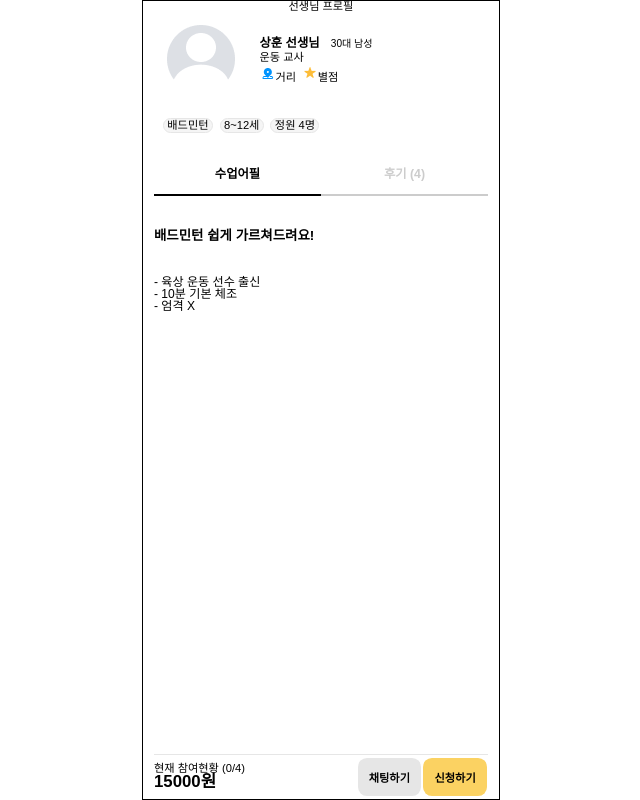
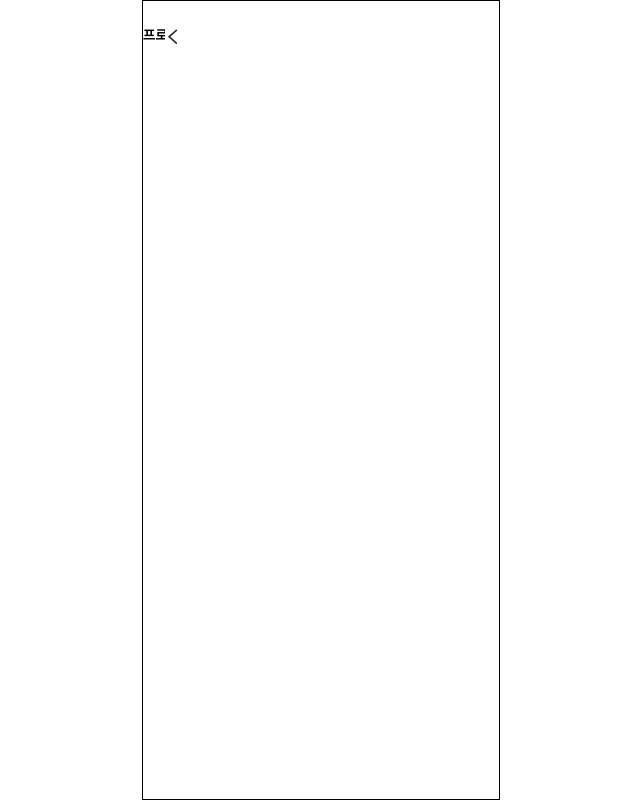
Before and after one commit to silver0108/Frontend, a React (Vite) app: page /profile in a window 1280 px wide. Shown: the whole page, without its empty margins (319-959 px from the left). Built offline with nearby package versions, Linux system fonts and the light colour scheme; the HTML template or start-up script is replaced by a standard one.

Commit message:
[ style ] 페이지 네이밍 변경

```diff
--- a/src/Router.tsx
+++ b/src/Router.tsx
@@ -7,9 +7,11 @@ import Home from "./pages/Home";
 import LanguagePage from "./pages/LanguagePage";
 import MusicPage from "./pages/MusicPage";
 import PopularTeacherPage from "./pages/PopularTeacherPage";
-import Profile from "./pages/Profile";
 import RecommendedTeacherPage from "./pages/RecommendedTeacherPage";
+import Class from "./pages/Class";
 import Writing from "./pages/Writing";
+import ProfilePage from "./pages/ProfilePage";
+
 
 export default function Router() {
     return (
@@ -23,10 +25,9 @@ export default function Router() {
           <Route path="/close-distance" element={<CloseDistanceTeacherPage />} />
           <Route path="/recommended-teacher" element={<RecommendedTeacherPage />} />
           <Route path="/popular-teacher" element={<PopularTeacherPage />} />
-          <Route path="/Profile" element={<Profile/>} />
+          <Route path="/class" element={<Class/>} />
           <Route path="/writing" element={<Writing/>} />
-          <Route path="/Profile" element={<Profile/>} />
-          <Route path="/writing" element={<Writing/>} />
+          <Route path="/profile" element={<ProfilePage/>} />
         </Routes>
       </BrowserRouter>
     );
--- a/src/components/ClassAppeal.tsx
+++ b/src/components/class/ClassAppeal.tsx
@@ -1,5 +1,5 @@
 import styled from "styled-components";
-import { WritingProps } from "../types/WritingData";
+import { WritingProps } from "../../types/WritingData";
 
 
 const ClassAppeal = (props:WritingProps) => {
--- a/src/components/ParticipationInfo.tsx
+++ b/src/components/class/ParticipationInfo.tsx
@@ -1,7 +1,7 @@
 import { useState } from 'react';
 import styled from "styled-components";
-import Modal from './common/Modal';
-import { ProfileProps } from '../types/ProfileData';
+import Modal from '../common/Modal';
+import { ProfileProps } from '../../types/ProfileData';
 
 
 const ParticipationInfo = (props:ProfileProps) => {
--- a/src/components/ProfileInfo.tsx
+++ b/src/components/class/ProfileInfo.tsx
@@ -1,6 +1,6 @@
 import styled from "styled-components";
 
-import { ProfileProps } from "../types/ProfileData";
+import { ProfileProps } from "../../types/ProfileData";
 
 
 const ProfileInfo = (props:ProfileProps) => {
--- a/src/components/Review.tsx
+++ b/src/components/class/Review.tsx
@@ -1,5 +1,5 @@
 import styled from "styled-components";
-import { ReviewProps } from "../types/ReviewData";
+import { ReviewProps } from "../../types/ReviewData";
 
 
 const Review = (props:ReviewProps) => {
--- /dev/null
+++ b/src/pages/ProfilePage.tsx
@@ -0,0 +1,28 @@
+import { styled } from "styled-components";
+import TopBar from "../components/common/TopBar";
+
+export default function ProfilePage() {
+
+  return(
+    <St.ProfilePageWrapper>
+      <TopBar message="프로필"/>
+      <St.ProfilePageContainer>
+
+        <St.CommonTwoButton>
+
+        </St.CommonTwoButton>
+      </St.ProfilePageContainer>
+
+    </St.ProfilePageWrapper>
+  );
+}
+
+const St = {
+  ProfilePageWrapper: styled.div`
+  `,
+  ProfilePageContainer: styled.div`
+  `,
+  CommonTwoButton: styled.button`
+  `
+
+}
```
Also changed, not shown: src/pages/Class.tsx (renamed from src/pages/Profile.tsx, +5 -5 lines), src/components/profile/MyApplyClass.tsx (added), src/components/profile/MyUploadClass.tsx (added), src/components/profile/Profile.tsx (added).
